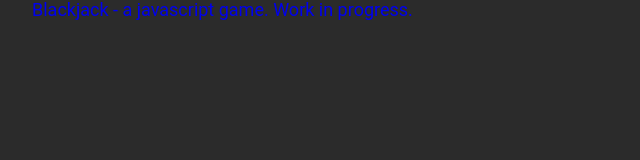
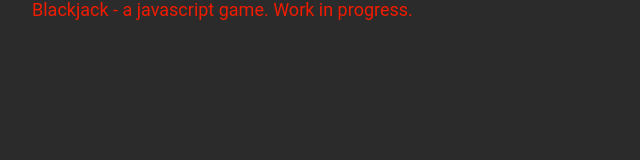
Before and after one commit to jamiemscott/projects, a plain HTML site: page index.html in a window 1280 px wide. In both pictures the pointer is over the link "Blackjack - a javascript game. Work in progress.". Shown: the whole page, without its empty margins (0-640 px from the left). Drawn offline with Linux system fonts and the light colour scheme; a web font is replaced by a local one.

Commit message:
fixing broken css var declarations

```diff
--- a/styles.css
+++ b/styles.css
@@ -40,16 +40,16 @@ a:link,
 a:visited,
 a:hover,
 a:active {
-    color: var--(--col-accent-1);
+    color: var(--col-accent-1);
     text-decoration: none;
 }
 
 a:hover {
-    color: var--(--col-tertiary);
+    color: var(--col-tertiary);
 }
 
 header{
-  background-color: var--(--col-primary);
+  background-color: var(--col-primary);
   position: sticky;
   width: 100vw;
 }
```
